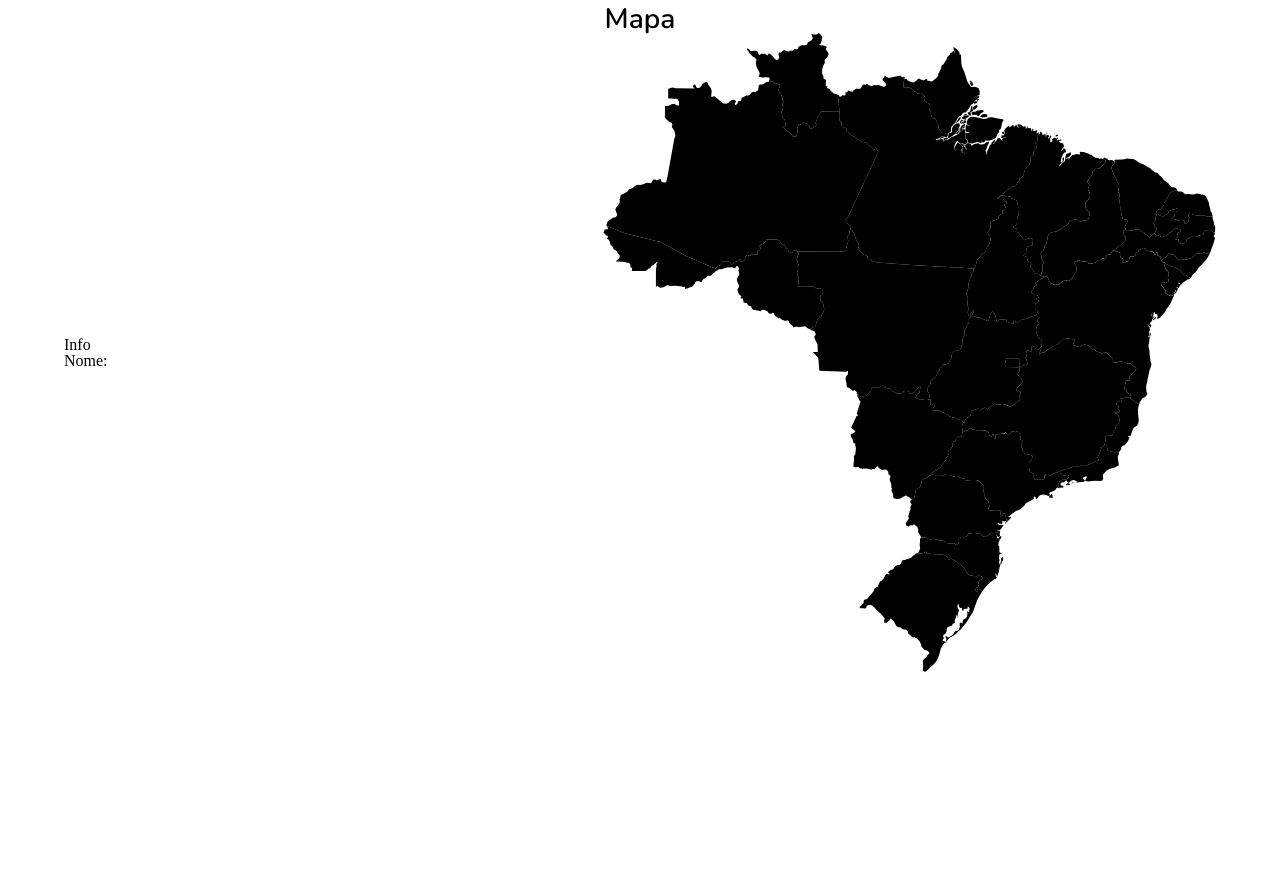
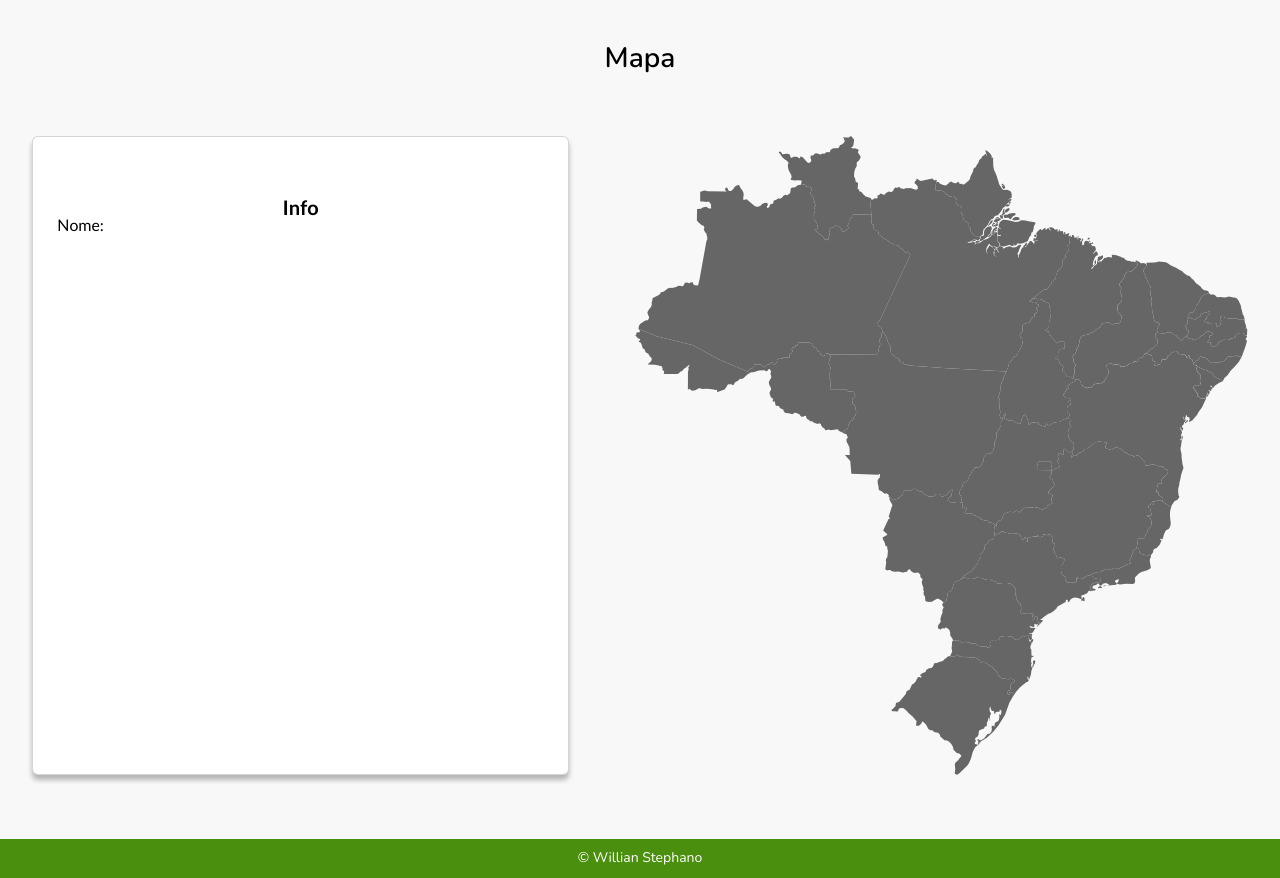
Before and after one commit to WillianStephano/Mapa-do-Brasil, a plain HTML site: page index.html in a window 1280 px wide. Shown: the part 340-1218 px from the top of the page. Before the commit the page ends 1012 px from the top, so only its background shows below. Drawn offline with nearby package versions, Linux system fonts and the light colour scheme.

Commit message:
Realização de conexão com API e criação de interatividade com mapa

```diff
--- a/CSS/style.css
+++ b/CSS/style.css
@@ -1,3 +1,7 @@
+.corpo{
+   background-color: #f8f8f8;
+}
+
 .cabecalho{
    background: linear-gradient(90deg,#4b8f0f,#bdc546);
 }
@@ -58,9 +62,8 @@
 
 .mapa .container{
    display: flex;
-   align-items: center;
    justify-content: space-between;
-   width: 90%;
+   width: 95%;
    margin: 0 auto;
 }
 
@@ -69,4 +72,39 @@
    font-family: 'nunito';
    font-weight: 600;
    text-align: center;
+   margin: 8% 0 5% 0;
 }
+
+.mapa_info{
+   font-family: 'lato';
+   width: 40%;
+   padding: 5% 2%;
+   border: 1px solid #9b9b9b6b;
+   box-shadow: 0px 5px 5px #919191a6;
+   background-color: #ffffff;
+   border-radius: 6px;
+}
+
+.titulo_info{
+   font-size: 20px;
+   font-weight: 600;
+   text-align: center;
+}
+
+
+.img_mapa_geral path:hover{
+   fill: #a9ae7b;
+   cursor: pointer;
+   transition: 175ms;
+}
+
+
+.rodape{
+ background-color: #4b8f0f;
+ color: #ffffff;
+ font-family: 'nunito';
+ font-size: 14px;
+ text-align: center;
+ margin-top: 5%;
+ padding: 1%;
+}
--- a/Js/main.js
+++ b/Js/main.js
@@ -5,7 +5,26 @@ for (let i = 0; i < colecaoEstados.length; i++) {
    const estado = colecaoEstados[i];
 
    estado.addEventListener('click' ,function () {
-      console.log(estado);
+      var uf = estado.id
+      var ufFormatado = uf.slice(3)
+
+      API(ufFormatado)
    })
 
 }
+
+
+const API = (uf) =>{
+   const url = `https://brasilapi.com.br/api/ibge/uf/v1/${uf}`
+   fetch(url).then(responde =>responde.json()).then(console.log);
+
+   console.log(uf.nome);
+}
+
+
+
+
+/*
+Codigo feito desta forma temporaria pois por algum motivo desconhecido
+nao consegui trabalhar com funções separadas e chamando elas conforme a necessidade.
+*/
--- a/index.html
+++ b/index.html
@@ -13,7 +13,7 @@
    <link href="https://fonts.googleapis.com/css2?family=Lato:wght@300;400;700&family=Nunito:wght@400;500;600;700&display=swap" rel="stylesheet">
 
 </head>
-<body>
+<body class="corpo">
    <header class="cabecalho">
       <div class="container">
          <div class="logo_cabecalho">
@@ -40,11 +40,11 @@
 
       <div class="container">
          <div class="mapa_info">
-            <h2>Info</h2>
+            <h2 class="titulo_info">Info</h2>
             <p class="nome_estado">Nome:</p>
          </div>
 
-         <svg class="img_mapa_geral" width="612.51611" height="639.04297" mapsvg:geoViewBox="-74.008595 5.275696 -34.789914 -33.743888">
+         <svg class="img_mapa_geral" width="612.51611" height="639.04297" mapsvg:geoViewBox="-74.008595 5.275696 -34.789914 -33.743888" style="fill: rgb(102, 102, 102);">
 
             <path
             d="m 30.732574,238.03114 -2.08,-0.04 0.54,-1.81 -0.21,-0.83 -0.25,-0.49 -1.25,-0.7 -0.14,-0.45 0.27,-1.15 -0.77,-1.95 -1.09,-0.64 -5.6,-1.25 -7.34,-0.19 0.27,-0.56 2.49,-2.26 0.89,-1.23 0.29,-1.2 -0.22,-1.23 -0.68,-0.91 -0.83,-0.44 -1.68,-2.95 -0.77,-0.44 -0.9,-0.19 -1.13,-1.13 -0.92,-2.38 -2,-1.53 -0.98,-3.62 -0.87,-1.64 -1.88,-1.08 -0.08,-1.17 0.81,0.1 0.42,-0.52 0.07,-0.67 -0.2,-0.42 -2.12,-0.93 -0.36,-0.66 -2.16999996,-1.89 0.04,-0.37 0.62,-0.05 0.49999996,-1.32 -0.01,-1.31 3.01,-0.39 0.5,-0.39 -0.22,-1.35 -1.17,-1.57 0,0 17.95,7.48 23.66,5.66 12.14,3.14 26.44,14.17 28.509996,12.13 0,0 2.97,1.26 0,0 -0.3,0.48 -1.57,0.66 -2.09,1.59 -2.86,2.79 -1.65,0.86 -0.66,-0.18 -1.53,0.18 -0.05,0.56 -1.92,1.3 -2.08,0.99 -1.439996,1.83 -0.44,1.18 -0.61,0.28 -1.17,-0.75 -0.76,-0.13 -2.37,0.05 -0.68,0.26 -0.63,0.45 -0.36,0.86 -2.44,3.48 -3.77,1.25 -0.84,0.69 -1.94,0.51 -1.03,0.03 0.08,-2.11 -1.36,0.2 -3.55,-0.77 -5.24,-0.47 -5.09,0.38 -0.66,-0.58 -2.27,-0.17 -3.56,1.83 -2.73,0.62 -1.68,-0.67 -1.4,-1.44 -1.64,1.16 0.04,-17.55 0.05,-1.1 0.47,-0.71 0.07,-2.35 -0.26,-0.88 0.97,-1.18 0.48,-1.14 -1.16,0.2 -2.97,2.59 -1.6,1.01 -2.06,2.38 -1.95,0.67 -0.65,1.08 -1.81,0.99 z"
@@ -158,6 +158,8 @@
       </div>
    </section>
 
+   <footer class="rodape">&copy; Willian Stephano</footer>
+
 
 
 </body>
```
